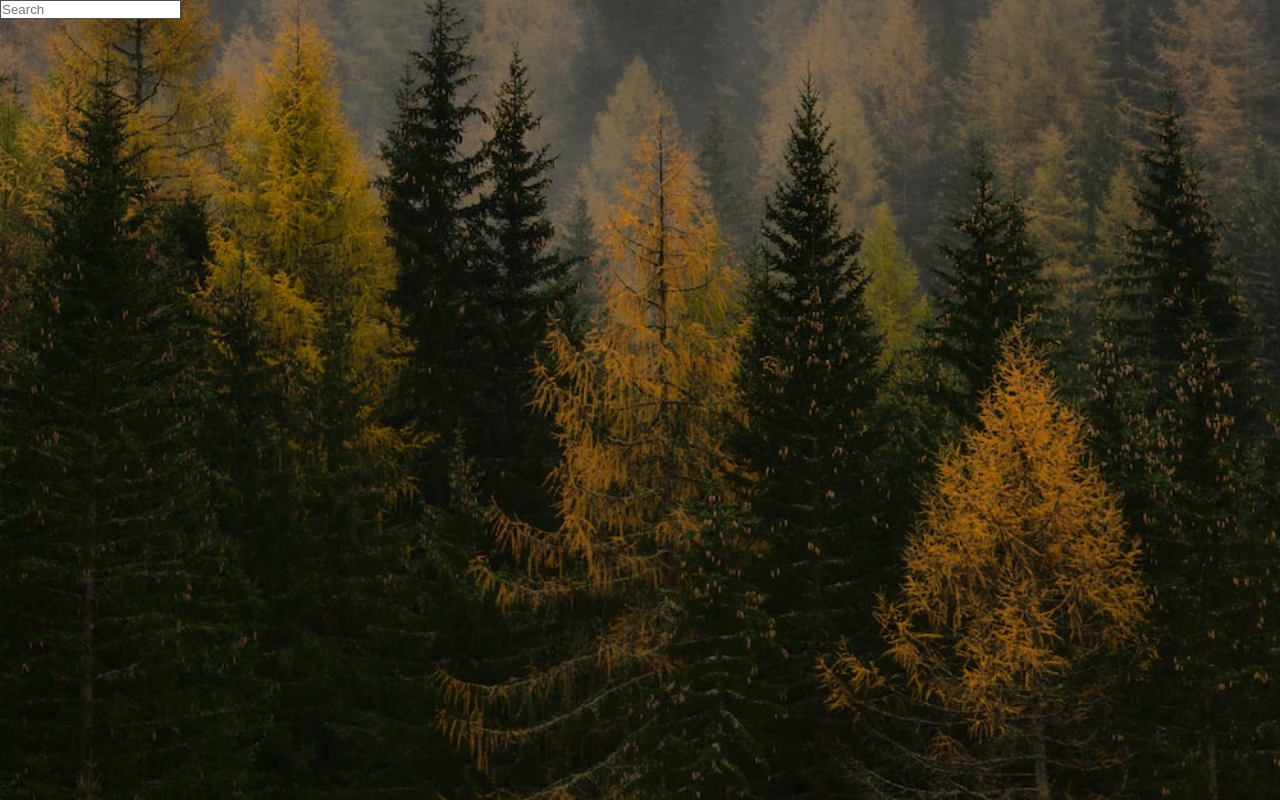
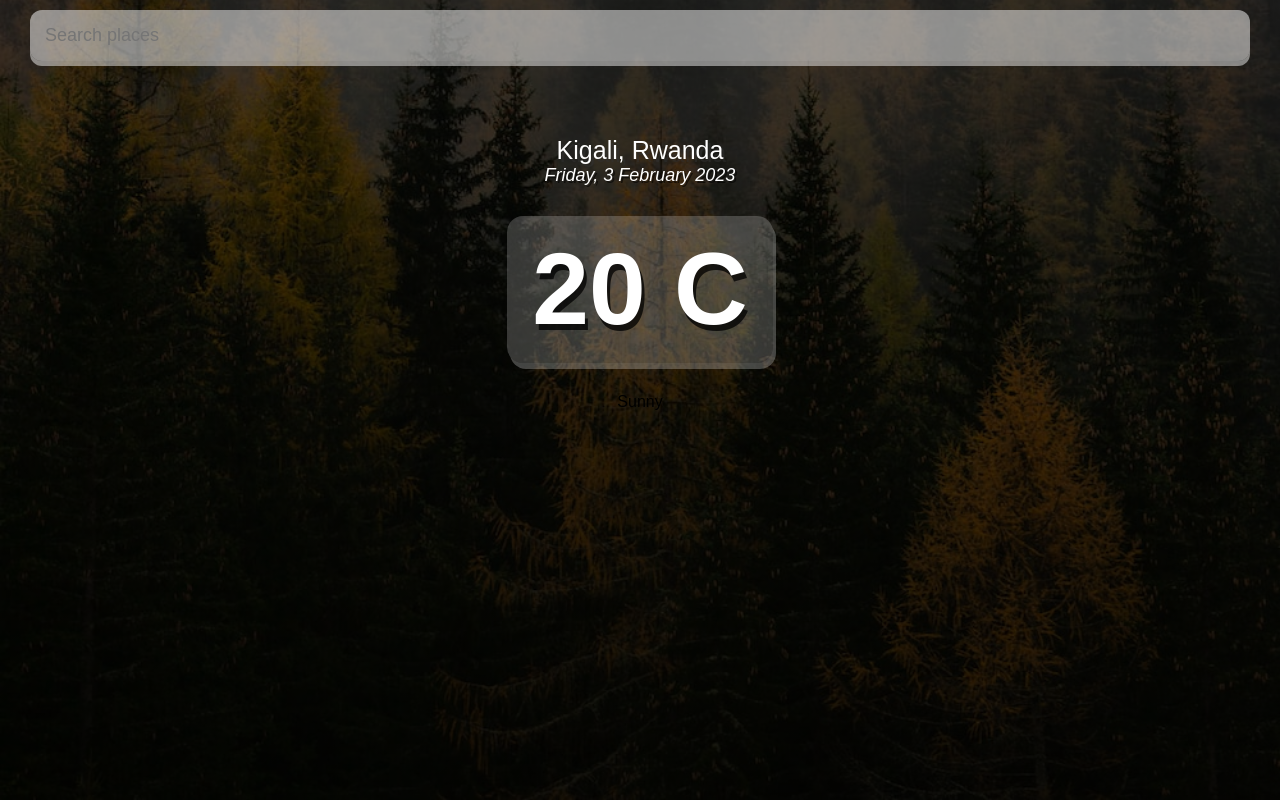
Before and after one commit to jefftrojan/weather-app, a React (Create React App) app: page / in a window 1280 px wide. Built offline with nearby package versions, Linux system fonts and the light colour scheme.

Commit message:
Added new styling to index.css

```diff
--- a/src/App.js
+++ b/src/App.js
@@ -7,6 +7,20 @@ const api = {
 }
 
 function App() {
+
+  const dateGenerator = (d) => {
+    let months = ["January","February","March","April","May","June","July","August","September","October","November","December"];
+    let days = ["Sunday", "Monday", "Tuesday", "Wednesday", "Thursday", "Friday", "Saturday"];
+
+    let day = days[d.getDay()];
+    let date = d.getDate();
+    let year = d.getFullYear();
+    let month = months[d.getMonth()]
+
+    return `${day}, ${date} ${month} ${year}`
+
+
+  }
   return (
     <div className="app">
       <main>
@@ -14,12 +28,29 @@ function App() {
             <input
             type="text"
             className="search-bar"
-            placeholder="Search"
-
+            placeholder="Search places"
 
 
             >
             </input>
+          </div>
+          <div>
+            <div className="location-box">
+              <div className="location">
+                Kigali, Rwanda
+              </div>
+              <div className="date">{dateGenerator(new Date())}</div>
+            </div>
+
+            <div className="weather-box">
+              <div className="temperature">
+                20 C
+
+              </div>
+              <div className="weather">
+                Sunny
+              </div>
+            </div>
           </div>
       </main>
 
--- a/src/index.css
+++ b/src/index.css
@@ -15,7 +15,77 @@ body {
   background-position: bottom;
   transition: 0.4 ease-out;
 }
-
+.app.warm {
+  background-image: url('./assets/warmbg.jpg');
+}
 main {
   min-height: 100vh;
+  background-image: linear-gradient(to bottom, rgba(0,0,0,0.55), rgba(0,0,0,0.75));
+  padding: 30px;
 }
+
+.search-box {
+  width: 100%;
+  margin: 0 0 75px;
+}
+.search-box .search-bar{
+  display: block;
+  width: 100%;
+  padding: 15px;
+  border-radius: 12px;
+
+  color: #313131;
+  font-size: 18px;
+
+  appearance: none;
+  background: none;
+  border: none;
+  outline: none;
+  background-color: rgba(255, 255, 255, 0.5);
+  margin-top: -20px;
+  box-shadow: 0px 5px rgba(255, 255, 255, 0.47);
+
+  transition: 0.4s ease;
+
+}
+
+.search-box .search-bar:focus{
+  background-color: rgba(255, 255, 255, 0.75);
+}
+
+.location-box .location {
+  color: #fff;
+  font-size: 25px;
+  font-weight: 500;
+  text-align: center;
+  text-shadow: 3px 3px rgba(50,50,50,0.5);
+}
+
+.location-box .date{
+  color: #fff;
+  font-size: 18px;
+  text-align: center;
+  font-style: italic;
+  font-weight: 300;
+  text-shadow: 2px 2px rgba(0,0,0,0.55);
+
+}
+
+.weather-box {
+  text-align: center;
+}
+
+.weather-box .temperature {
+  position: relative;
+  display: inline-block;
+  margin: 30px auto;
+  border-radius: 16px;
+  background-color: rgba(255, 255, 255, 0.2);
+  padding: 15px 25px;
+  color:#fff;
+  font-size: 102px;
+  font-weight: 900;
+  text-shadow: 3px 6px rgba(0,0,0,0.75);
+  text-align: center;
+  box-shadow: 3px 6px rgba(255, 255, 255, 0.25);
+}
```
